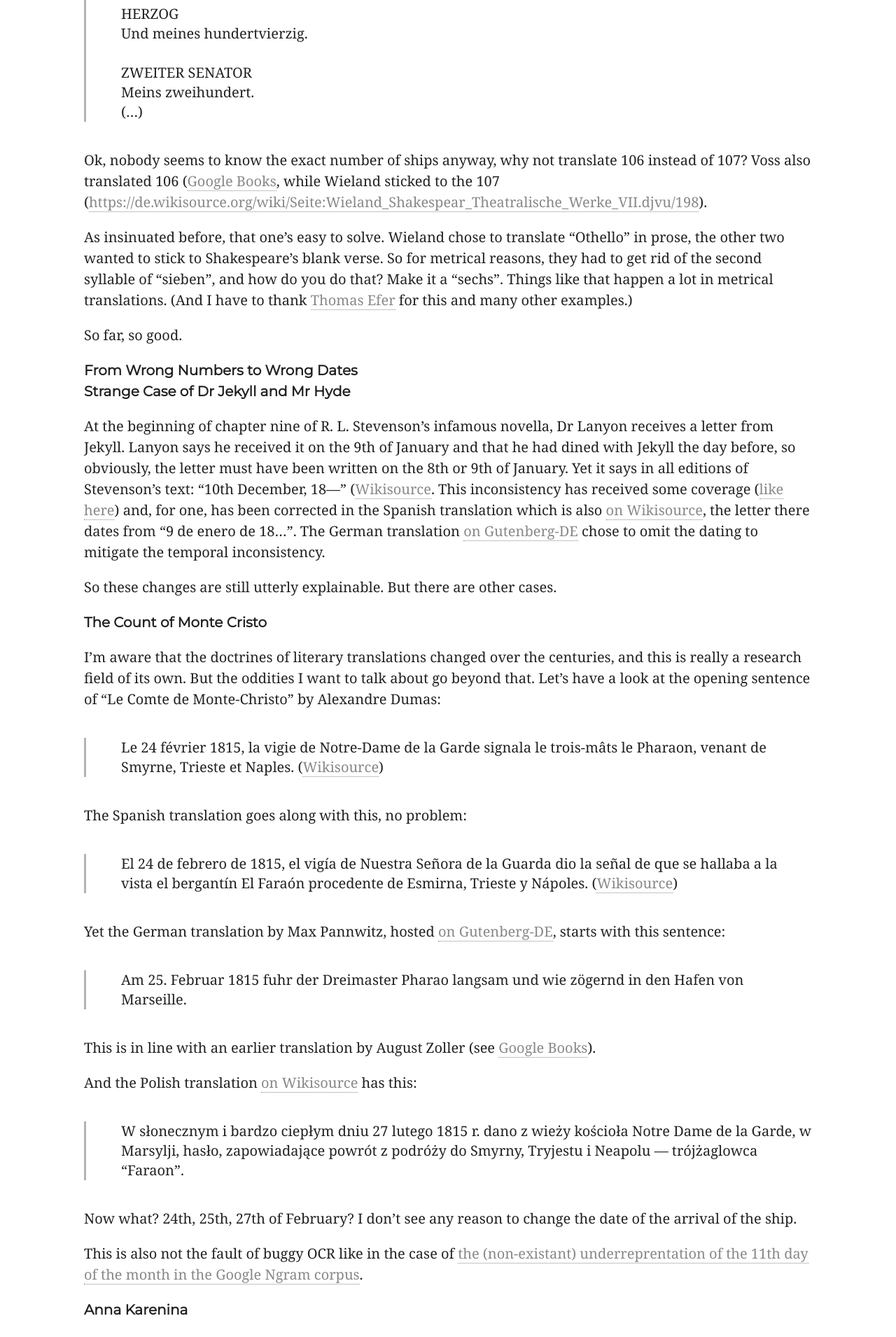
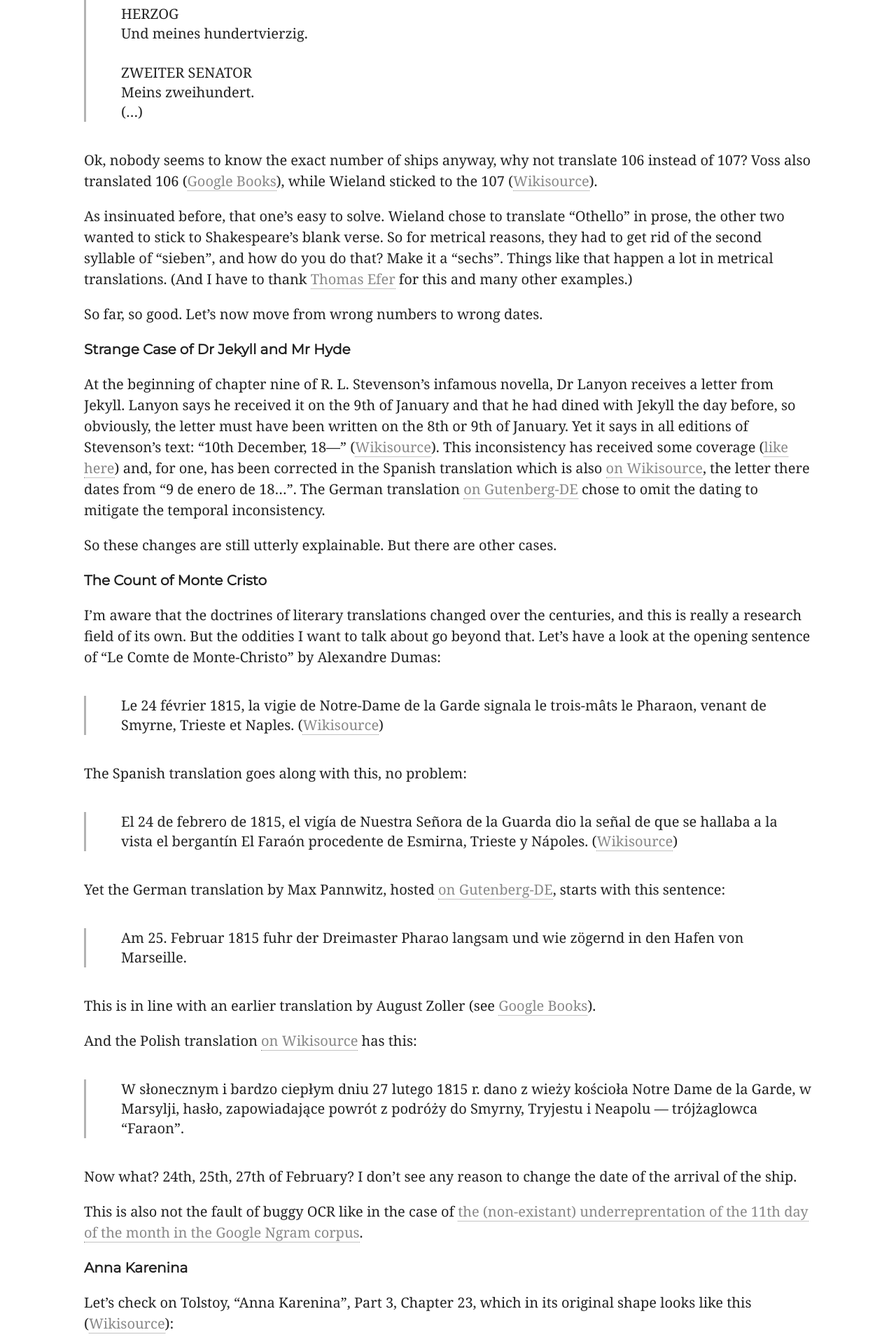
Before and after one commit to weltliteratur/blog, a Jekyll site: the page built from _posts/2016-09-29-Mistranslated-Dates-in-Literature.markdown, in a window 1280 px wide. Shown: the part 1326-3236 px from the top of the page at 70% size. Built offline with Jekyll 4.4.1, drawn with Linux system fonts in a browser that asks for light colours; nearby versions of some CDN libraries; some web fonts are replaced; comment, search, counter and statistics services are not loaded; some of the changed text lies outside the part shown.

Commit message:
some corrections

```diff
--- a/_posts/2016-09-29-Mistranslated-Dates-in-Literature.markdown
+++ b/_posts/2016-09-29-Mistranslated-Dates-in-Literature.markdown
@@ -42,17 +42,15 @@ Here's how Wolf Graf Baudissin translated the passage into German ([Gutenberg-DE
 > Meins zweihundert.<br />
 > (…)
 
-Ok, nobody seems to know the exact number of ships anyway, why not translate 106 instead of 107? Voss also translated 106 ([Google Books](https://books.google.com/books?id=7AQ5AQAAMAAJ&pg=PA24), while Wieland sticked to the 107 ([https://de.wikisource.org/wiki/Seite:Wieland_Shakespear_Theatralische_Werke_VII.djvu/198](Wikisource)).
+Ok, nobody seems to know the exact number of ships anyway, why not translate 106 instead of 107? Voss also translated 106 ([Google Books](https://books.google.com/books?id=7AQ5AQAAMAAJ&pg=PA24)), while Wieland sticked to the 107 ([Wikisource](https://de.wikisource.org/wiki/Seite:Wieland_Shakespear_Theatralische_Werke_VII.djvu/198)).
 
 As insinuated before, that one's easy to solve. Wieland chose to translate "Othello" in prose, the other two wanted to stick to Shakespeare's blank verse. So for metrical reasons, they had to get rid of the second syllable of "sieben", and how do you do that? Make it a "sechs". Things like that happen a lot in metrical translations. (And I have to thank [Thomas Efer](http://asv.informatik.uni-leipzig.de/staff/Thomas_Efer) for this and many other examples.)
 
-So far, so good.
-
-# From Wrong Numbers to Wrong Dates
+So far, so good. Let's now move from wrong numbers to wrong dates.
 
 ## Strange Case of Dr Jekyll and Mr Hyde
 
-At the beginning of chapter nine of R. L. Stevenson's infamous novella, Dr Lanyon receives a letter from Jekyll. Lanyon says he received it on the 9th of January and that he had dined with Jekyll the day before, so obviously, the letter must have been written on the 8th or 9th of January. Yet it says in all editions of Stevenson's text: "10th December, 18—" ([Wikisource](https://en.wikisource.org/wiki/Strange_Case_of_Dr_Jekyll_and_Mr_Hyde/Dr._Lanyon%27s_Narrative). This inconsistency has received some coverage ([like here](https://books.google.com/books?id=sk7zCQAAQBAJ&pg=PA64)) and, for one, has been corrected in the Spanish translation which is also [on Wikisource](https://es.wikisource.org/wiki/El_extraño_caso_del_Dr._Jekyll_y_Mr._Hyde:_Capítulo_IX), the letter there dates from "9 de enero de 18…". The German translation [on Gutenberg-DE](http://gutenberg.spiegel.de/buch/der-seltsame-fall-des-doktor-jekyll-und-des-herrn-hyde-8629/9) chose to omit the dating to mitigate the temporal inconsistency.
+At the beginning of chapter nine of R. L. Stevenson's infamous novella, Dr Lanyon receives a letter from Jekyll. Lanyon says he received it on the 9th of January and that he had dined with Jekyll the day before, so obviously, the letter must have been written on the 8th or 9th of January. Yet it says in all editions of Stevenson's text: "10th December, 18—" ([Wikisource](https://en.wikisource.org/wiki/Strange_Case_of_Dr_Jekyll_and_Mr_Hyde/Dr._Lanyon%27s_Narrative)). This inconsistency has received some coverage ([like here](https://books.google.com/books?id=sk7zCQAAQBAJ&pg=PA64)) and, for one, has been corrected in the Spanish translation which is also [on Wikisource](https://es.wikisource.org/wiki/El_extraño_caso_del_Dr._Jekyll_y_Mr._Hyde:_Capítulo_IX), the letter there dates from "9 de enero de 18…". The German translation [on Gutenberg-DE](http://gutenberg.spiegel.de/buch/der-seltsame-fall-des-doktor-jekyll-und-des-herrn-hyde-8629/9) chose to omit the dating to mitigate the temporal inconsistency.
 
 So these changes are still utterly explainable. But there are other cases.
 
```
Also changed, not shown: other parts of _posts/2016-09-29-Mistranslated-Dates-in-Literature.markdown (+1 -1 lines).
